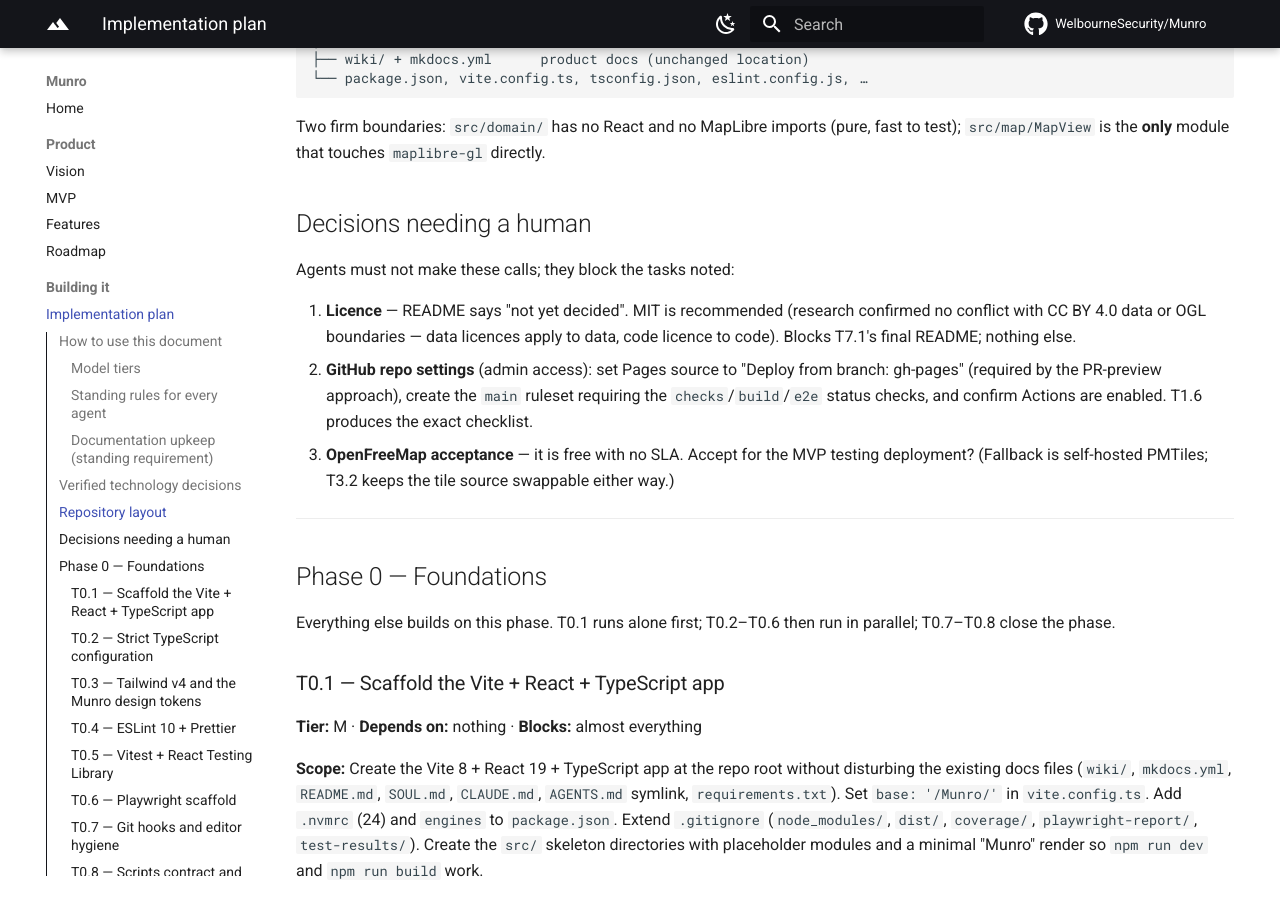
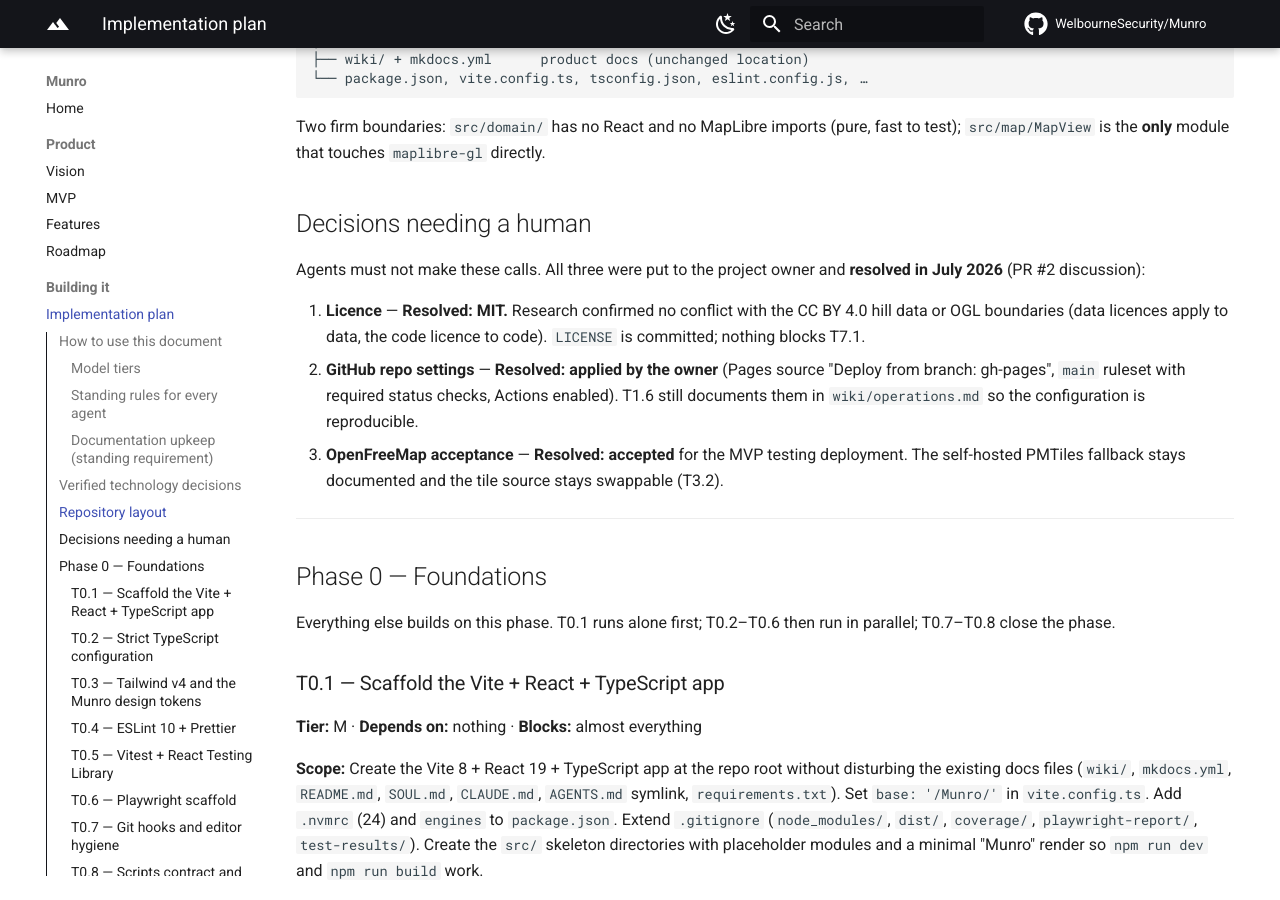
Before and after one commit to WelbourneSecurity/Munro, an MkDocs documentation site: the page built from wiki/implementation-plan.md, in a window 1280 px wide and 900 px high, scrolled down 4241 px. Built offline with MkDocs 1.6.1 and Material for MkDocs 9.7.7, drawn with Linux system fonts in a browser that asks for light colours; comment, search, counter and statistics services are not loaded; some of the changed text lies outside the part shown.

Commit message:
docs: record owner decisions — MIT licence, repo settings, OpenFreeMap
The three human decisions flagged in the implementation plan were
resolved by the project owner on PR #2: adopt the MIT licence (LICENSE
added, README updated), repository settings already applied, and
OpenFreeMap accepted for the MVP testing deployment. Mark them resolved
in the plan and unblock T7.1.

Co-Authored-By: Claude Fable 5 <noreply@anthropic.com>
Claude-Session: https://claude.ai/code/session_01TYH2qdRutBrYWBYV2UA1tq

```diff
--- a/wiki/implementation-plan.md
+++ b/wiki/implementation-plan.md
@@ -164,19 +164,19 @@ Two firm boundaries: `src/domain/` has no React and no MapLibre imports
 
 ## Decisions needing a human
 
-Agents must not make these calls; they block the tasks noted:
-
-1. **Licence** — README says "not yet decided". MIT is recommended (research
-   confirmed no conflict with CC BY 4.0 data or OGL boundaries — data
-   licences apply to data, code licence to code). Blocks T7.1's final
-   README; nothing else.
-2. **GitHub repo settings** (admin access): set Pages source to "Deploy from
-   branch: gh-pages" (required by the PR-preview approach), create the
-   `main` ruleset requiring the `checks`/`build`/`e2e` status checks, and
-   confirm Actions are enabled. T1.6 produces the exact checklist.
-3. **OpenFreeMap acceptance** — it is free with no SLA. Accept for the MVP
-   testing deployment? (Fallback is self-hosted PMTiles; T3.2 keeps the tile
-   source swappable either way.)
+Agents must not make these calls. All three were put to the project owner
+and **resolved in July 2026** (PR #2 discussion):
+
+1. **Licence** — **Resolved: MIT.** Research confirmed no conflict with the
+   CC BY 4.0 hill data or OGL boundaries (data licences apply to data, the
+   code licence to code). `LICENSE` is committed; nothing blocks T7.1.
+2. **GitHub repo settings** — **Resolved: applied by the owner** (Pages
+   source "Deploy from branch: gh-pages", `main` ruleset with required
+   status checks, Actions enabled). T1.6 still documents them in
+   `wiki/operations.md` so the configuration is reproducible.
+3. **OpenFreeMap acceptance** — **Resolved: accepted** for the MVP testing
+   deployment. The self-hosted PMTiles fallback stays documented and the
+   tile source stays swappable (T3.2).
 
 ---
 
@@ -1380,8 +1380,7 @@ build --strict.
 
 ### T7.1 — Full documentation reconciliation
 
-**Tier:** M · **Depends on:** everything · **Blocked by human decision 1
-(licence) for the README licence section**
+**Tier:** M · **Depends on:** everything
 
 **Scope:** The final docs gate. Reconcile the whole written surface with
 the shipped reality: README (installation/usage for the app, screenshots
```
Also changed, not shown: README.md (+4 -1 lines), 1 other file.
